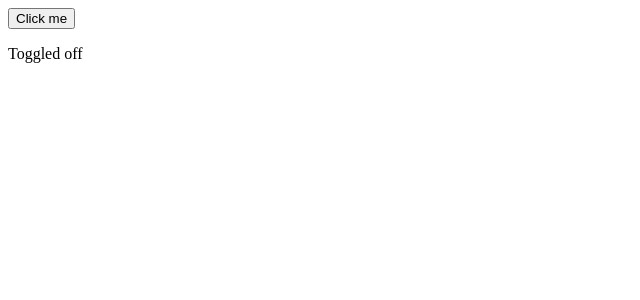
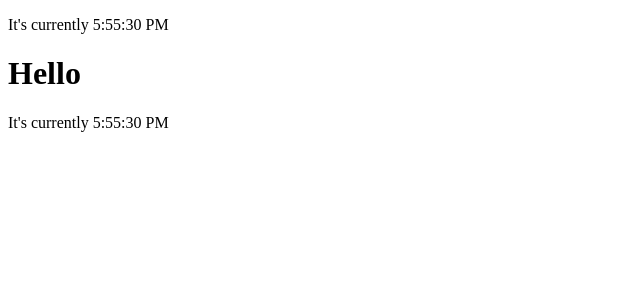
Before and after one commit to polnikovandrey/mern, a React (Create React App) app in the folder client/: page / in a window 1280 px wide. Shown: the top 300 px of the page, without its empty margins (0-640 px from the left). Built offline with nearby package versions, Linux system fonts and the light colour scheme.

Commit message:
+ Clock react component

```diff
--- a/client/src/index.tsx
+++ b/client/src/index.tsx
@@ -1,26 +1,30 @@
-import React, {useState} from "react";
+import React, {useState, useEffect} from "react";
 import ReactDOM from "react-dom";
-
 
 function App() {
 
-    const [showMessage, setShowMessage] = useState(false);
-
-    function handleClick() {
-        setShowMessage(!showMessage);
-    }
 
     return (
         <>
-            <button onClick={handleClick}>Click me</button>
-            {showMessage && <p>Message is visible</p>}
-            {showMessage ? <Message message="Toggled on"/> : <Message message="Toggled off"/>}
+            <Clock/>
+            <Hello/>
+            <Clock/>
         </>
     );
 }
 
-function Message(properties: any) {
-    return <p>{properties.message}</p>;
+function Clock() {
+    const [time, setTime] = useState(new Date().toLocaleTimeString());
+
+    useEffect(() => {
+        setInterval(() => setTime(new Date().toLocaleTimeString()), 1000);
+    }, []);
+    return <p>It's currently {time}</p>
+
+}
+
+function Hello() {
+    return <h1>Hello</h1>;
 }
 
 ReactDOM.render(<App/>, document.getElementById('root'));
```
